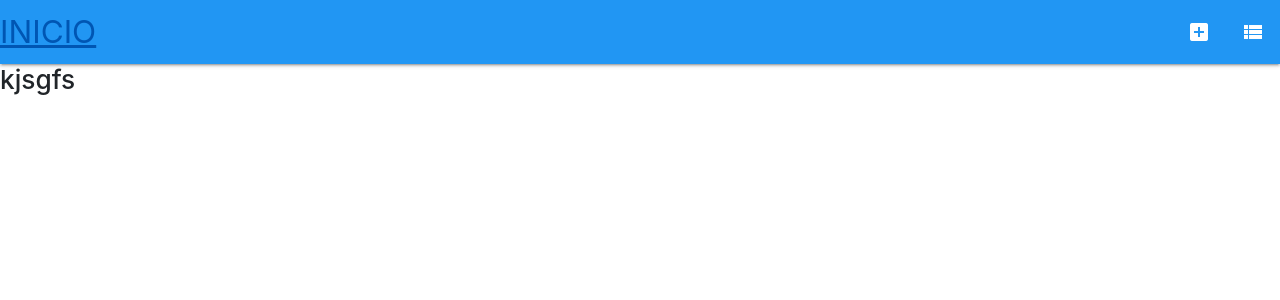
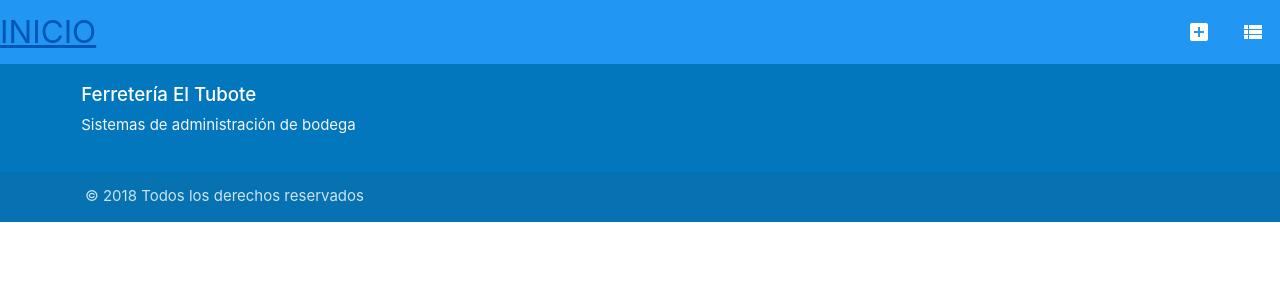
Before and after one commit to victoralonsopacha/dise-o_final, an Angular app in the folder ferreteria1/: page / in a window 1280 px wide. Shown: the top 300 px of the page. Built offline with nearby package versions, Linux system fonts and the light colour scheme.

Commit message:
cambios en el fondo

```diff
--- a/ferreteria1/src/app/app.component.css
+++ b/ferreteria1/src/app/app.component.css
@@ -1,3 +1,7 @@
 .nav-wrapper{
     background-color:#2196f3;
 }
+
+.page-footer{
+    background-color: #0277bd;
+}
--- a/ferreteria1/src/app/app.component.html
+++ b/ferreteria1/src/app/app.component.html
@@ -1,3 +1,4 @@
+<body>
 <nav>
     <div class="nav-wrapper">
       <a href="#" class="brand-logo">INICIO</a>
@@ -7,9 +8,25 @@
       </ul>
     </div>
   </nav>
+<div>
+  <router-outlet></router-outlet>
+</div>
 
 
+<footer class="page-footer">
+  <div class="container">
+    <div class="row">
+      <div class="col l6 s12">
+        <h5 class="white-text">Ferretería El Tubote</h5>
+        <p class="grey-text text-lighten-4">Sistemas de administración de bodega</p>
+      </div>
+    </div>
+  </div>
+  <div class="footer-copyright">
+    <div class="container">
+    © 2018 Todos los derechos reservados
+    </div>
+  </div>
+</footer>
 
-
-
-<router-outlet></router-outlet>
+</body>
--- a/ferreteria1/src/app/components/inicio/inicio.component.css
+++ b/ferreteria1/src/app/components/inicio/inicio.component.css
@@ -0,0 +1,4 @@
+body{
+  background-image: url("/src/assets/fondo.jpg");
+  background-repeat: no-repeat;
+}
--- a/ferreteria1/src/app/components/inicio/inicio.component.html
+++ b/ferreteria1/src/app/components/inicio/inicio.component.html
@@ -1 +1,5 @@
-<h3>kjsgfs</h3>
+<body>
+    <div class="container">
+      <!-- Page Content goes here -->
+    </div>
+  </body>
--- a/ferreteria1/src/app/components/listar/listar.component.css
+++ b/ferreteria1/src/app/components/listar/listar.component.css
@@ -1,7 +1,5 @@
+
 body{
-    background-color: #e3f2fd;
-}
-
-.page-footer{
-    background-color: #0277bd;
-}
+    background-image: url("/src/assets/fondo.jpg");
+    background-repeat: no-repeat;
+  }
--- a/ferreteria1/src/app/components/listar/listar.component.html
+++ b/ferreteria1/src/app/components/listar/listar.component.html
@@ -70,19 +70,5 @@
   </div>
 
 
-  <footer class="page-footer">
-      <div class="container">
-        <div class="row">
-          <div class="col l6 s12">
-            <h5 class="white-text">Ferretería El Tubote</h5>
-            <p class="grey-text text-lighten-4">Sistemas de administración de bodega</p>
-          </div>
-        </div>
-      </div>
-      <div class="footer-copyright">
-        <div class="container">
-        © 2018 Todos los derechos reservados
-        </div>
-      </div>
-    </footer>
+
 </body>
--- a/ferreteria1/src/app/components/registrar/registrar.component.css
+++ b/ferreteria1/src/app/components/registrar/registrar.component.css
@@ -1,7 +1,4 @@
 body{
-    background-color: #e3f2fd;
-}
-
-.page-footer{
-    background-color: #0277bd;
-}
+    background-image: url("/src/assets/fondo.jpg");
+    background-repeat: no-repeat;
+  }
--- a/ferreteria1/src/app/components/registrar/registrar.component.html
+++ b/ferreteria1/src/app/components/registrar/registrar.component.html
@@ -72,19 +72,5 @@
 
 </div>
 
-  <footer class="page-footer">
-      <div class="container">
-        <div class="row">
-          <div class="col l6 s12">
-            <h5 class="white-text">Ferretería El Tubote</h5>
-            <p class="grey-text text-lighten-4">Sistemas de administración de bodega</p>
-          </div>
-        </div>
-      </div>
-      <div class="footer-copyright">
-        <div class="container">
-        © 2018 Todos los derechos reservados
-        </div>
-      </div>
-    </footer>
+
 </body>
```
Also changed, not shown: ferreteria1/src/assets/fondo.jpg (added).
